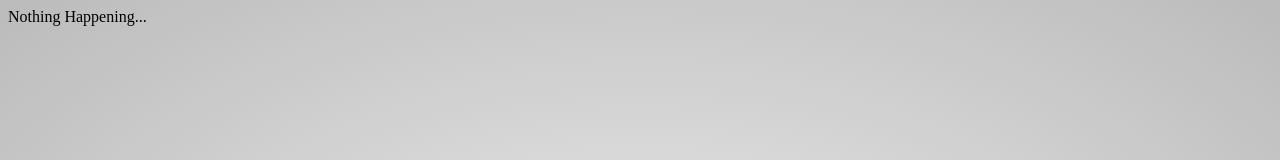
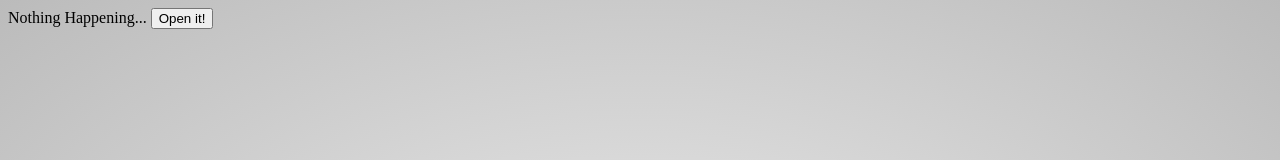
Before and after one commit to MasterHP03/MasterPage, a plain HTML site: page index.html in a window 1280 px wide. Shown: the top 160 px of the page. Drawn offline with Linux system fonts and the light colour scheme.

Commit message:
Trying to open another html_1

```diff
--- a/index.html
+++ b/index.html
@@ -2,9 +2,15 @@
   <head>
     <meta charset="UTF-8">
     <title>MasterHP Artifact</title>
+    <script>
+      function openMain() {
+        window.open("main.html", "_self");
+      }
+    </script>
   </head>
 
   <body style="background: radial-gradient(#EEEEEE, #BBBBBB);">
     Nothing Happening...
+    <button onclick="openMain()">Open it!</button>
   </body>
 </html>
```
